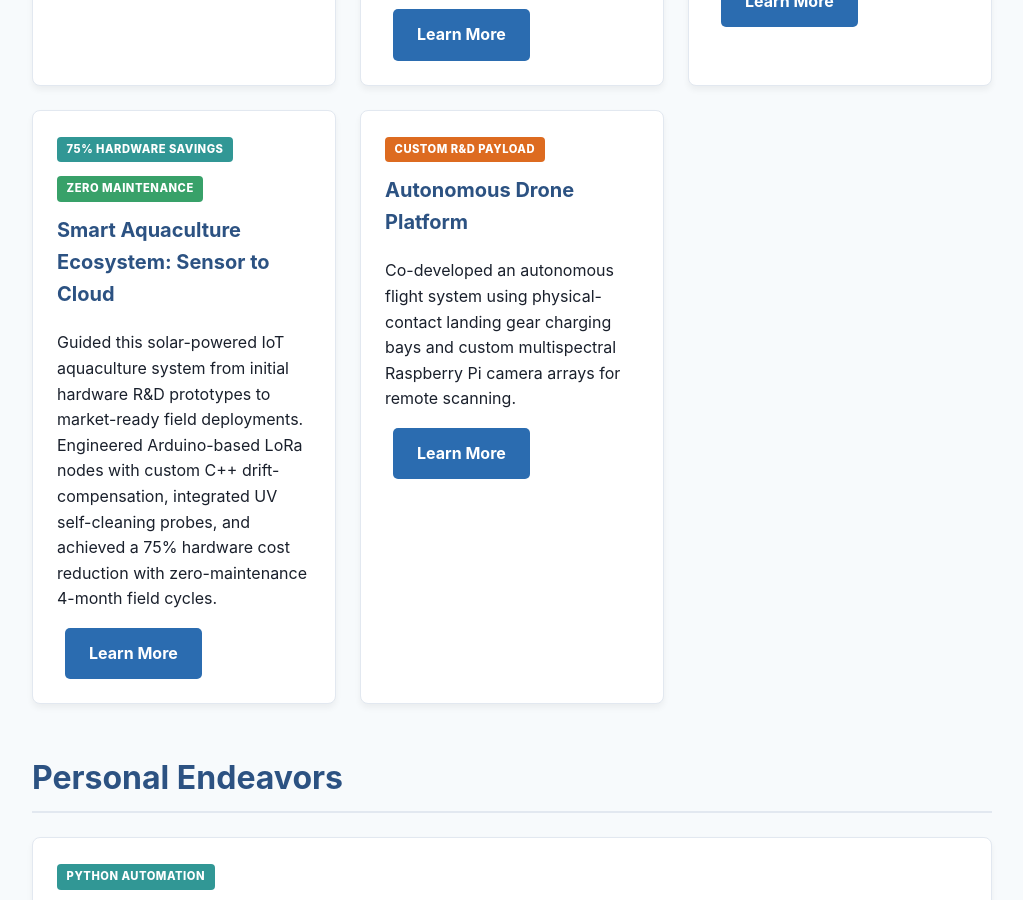
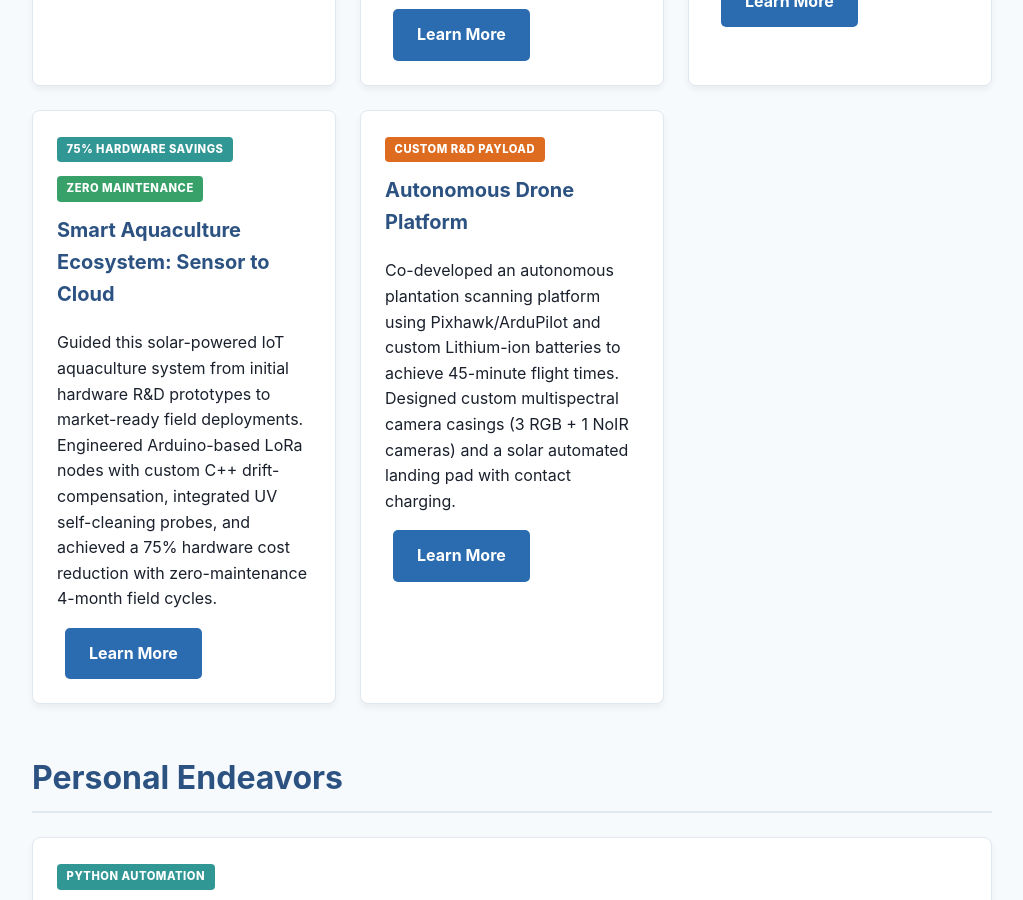
Before and after one commit to xion-xion/xion-xion.github.io, a Jekyll site: the page built from index.html, in a window 1280 px wide and 900 px high, scrolled down 3083 px. Shown: the whole window, without its empty margins (128-1151 px from the left). Built offline with Jekyll 4.4.1, drawn with Linux system fonts in a browser that asks for light colours.

Commit message:
Optimize Autonomous Drone Platform project card description

```diff
--- a/index.html
+++ b/index.html
@@ -246,7 +246,7 @@ title: Home
         <div class="project-card">
             <span class="metric-badge orange">Custom R&D Payload</span>
             <h3>Autonomous Drone Platform</h3>
-            <p>Co-developed an autonomous flight system using physical-contact landing gear charging bays and custom multispectral Raspberry Pi camera arrays for remote scanning.</p>
+            <p>Co-developed an autonomous plantation scanning platform using Pixhawk/ArduPilot and custom Lithium-ion batteries to achieve 45-minute flight times. Designed custom multispectral camera casings (3 RGB + 1 NoIR cameras) and a solar automated landing pad with contact charging.</p>
             <a href="projects/project-drone.html" class="button">Learn More</a>
         </div>
     </div>
```
